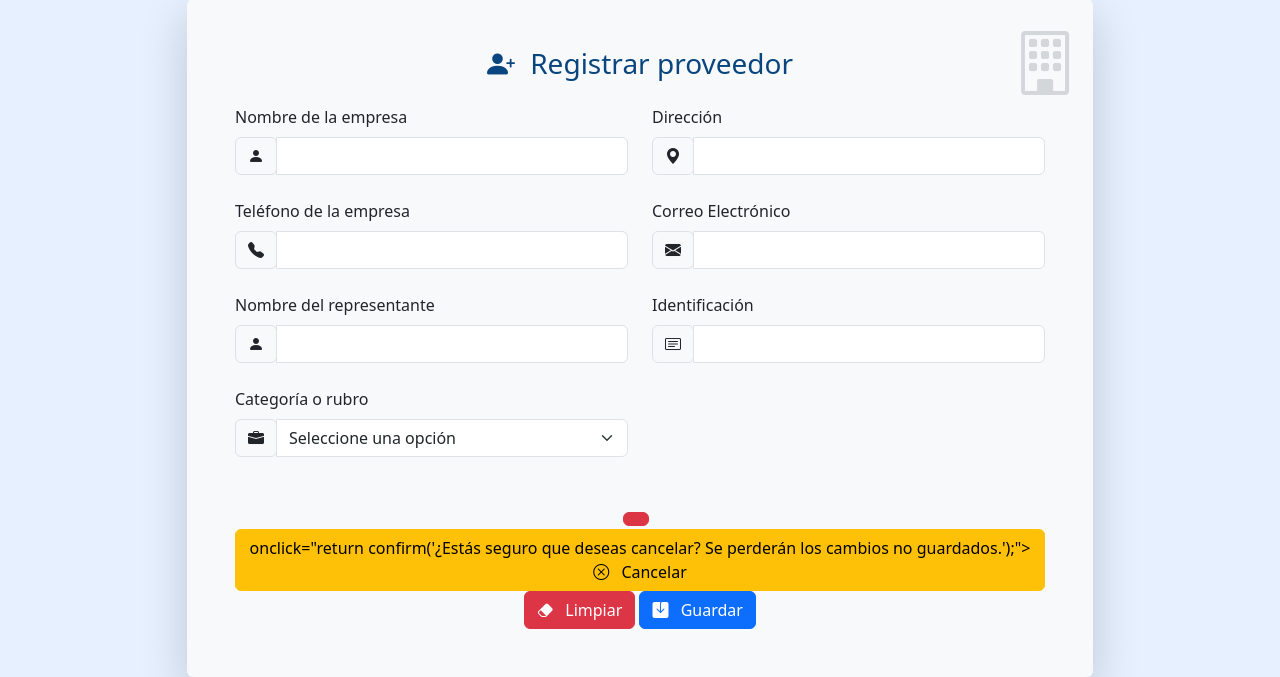
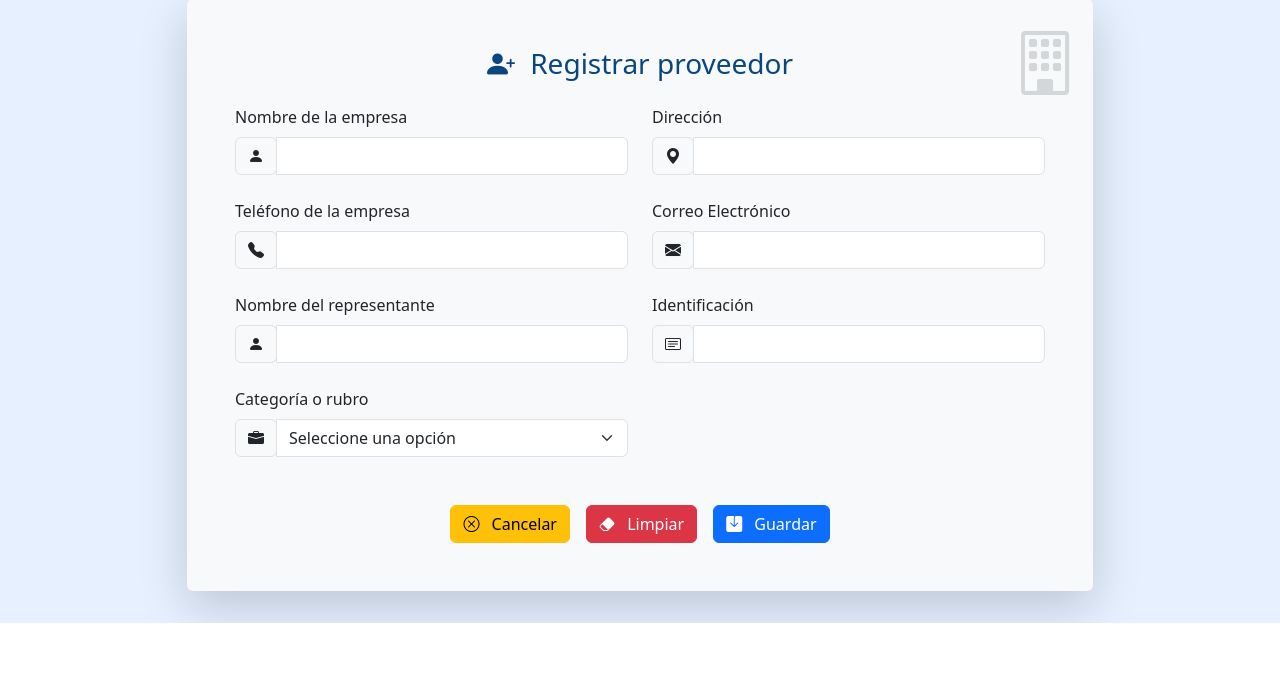
Before and after one commit to CesiGomez-9/Centinela, a Laravel app: page /Proveedores/crear in a window 1280 px wide. Shown: the part 177-854 px from the top of the page. After the commit the page ends 800 px from the top, so only its background shows below. Run offline with Laravel 12, Linux system fonts and the light colour scheme.

Commit message:
Cambios en la vista nuevo.blade.php

```diff
--- a/resources/views/Proveedores/nuevo.blade.php
+++ b/resources/views/Proveedores/nuevo.blade.php
@@ -201,27 +201,26 @@
 
     </div>
 
-    <div class="text-center mt-5">
+    <div class="text-center mt-5 d-flex justify-content-center gap-3">
 
-        <a href="{{ route('Proveedores.nuevo') }}" class="btn btn-danger me-2"></a>
-
+        <!-- Botón Cancelar -->
         <a href="{{ route('Proveedores.indexProveedor') }}" class="btn btn-warning"
->
            onclick="return confirm('¿Estás seguro que deseas cancelar? Se perderán los cambios no guardados.');">
             <i class="bi bi-x-circle me-2"></i> Cancelar
         </a>
 
-
-
+        <!-- Botón Limpiar -->
         <button type="button" class="btn btn-danger" onclick="limpiarFormulario()">
-
             <i class="bi bi-eraser-fill me-2"></i> Limpiar
         </button>
 
+        <!-- Botón Guardar -->
         <button type="submit" class="btn btn-primary">
             <i class="bi bi-save-fill me-2"></i> Guardar
         </button>
+
     </div>
+
 </form>
 
             </div>
```
